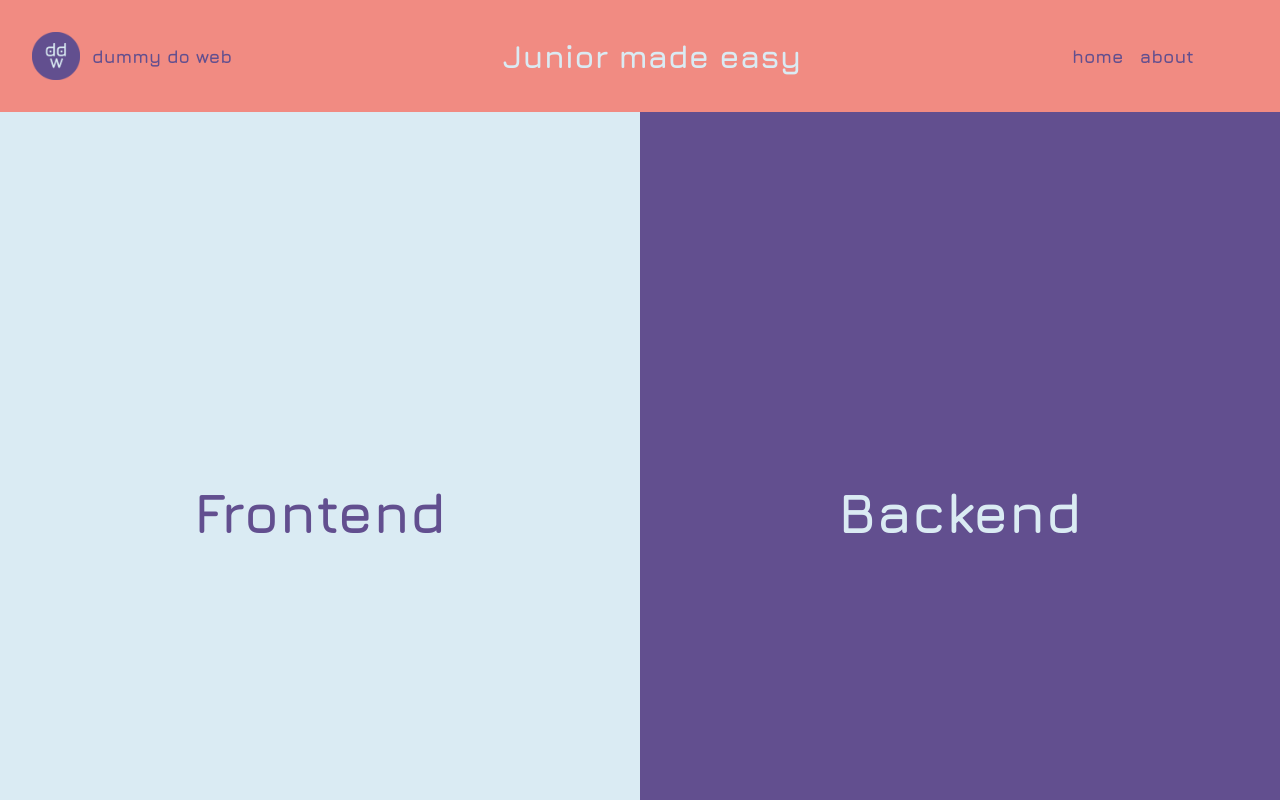
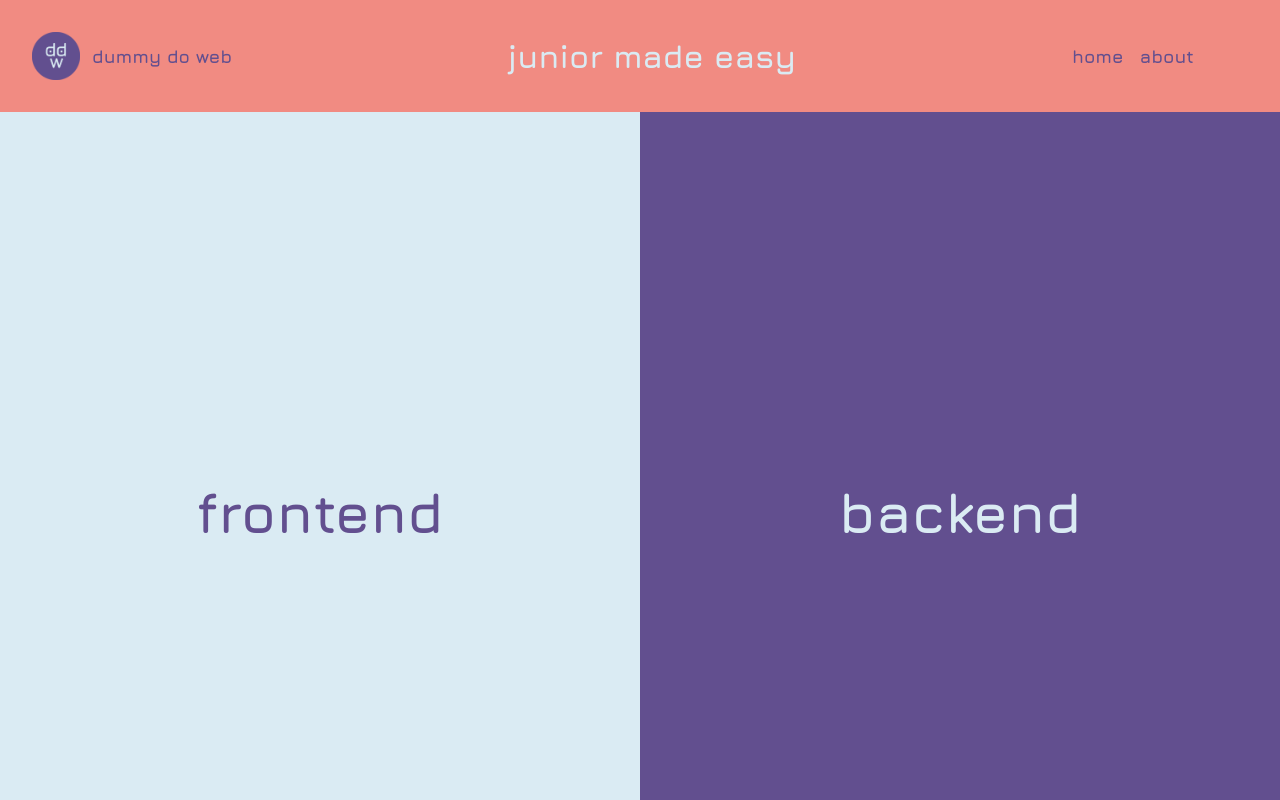
Before and after one commit to mherrezu/dummy-do-web, a Vue app: page / in a window 1280 px wide. Shown: the top 800 px of the page. Built offline with nearby package versions, Linux system fonts and the light colour scheme.

Commit message:
texts, favicon and coming soon - changed

```diff
--- a/index.html
+++ b/index.html
@@ -2,7 +2,7 @@
 <html lang="en">
   <head>
     <meta charset="UTF-8">
-    <link rel="icon" href="/favicon.ico">
+    <link rel="icon" href="/favicon.png">
     <meta name="viewport" content="width=device-width, initial-scale=1.0">
     <title>Dummy do Web</title>
   </head>
--- a/src/components/CTA.vue
+++ b/src/components/CTA.vue
@@ -64,11 +64,11 @@ export default {
           this.disabled && this.color === "no-color",
 
         //Title buttons i.e. frontend in FrontendMain - backend in BackendMain - about
-        "text-primary-200 cursor-pointer":
+        "text-primary-200 text-bold cursor-pointer":
           this.color === "front-title-color" && !this.disabled,
-        "text-secondary-200 cursor-pointer":
+        "text-secondary-200 text-bold cursor-pointer":
           this.color === "back-title-color" && !this.disabled,
-        "text-secondary-100 cursor-pointer":
+        "text-secondary-100 text-bold cursor-pointer":
           this.color === "about-title-color" && !this.disabled,
 
         //FrontendMain option buttons
--- a/src/components/Header.vue
+++ b/src/components/Header.vue
@@ -10,7 +10,7 @@
           </div>
 
           <div class="hidden md:block">
-            <h2 class="text-secondary-200 text-xl">Junior made easy</h2>
+            <h2 class="text-secondary-200 text-xl">junior made easy</h2>
           </div>
 
           <!-- Links -->
--- a/src/components/HomeMain.vue
+++ b/src/components/HomeMain.vue
@@ -1,10 +1,10 @@
 <template>
     <div v-if="!showFrontend && !showBackend" class="flex flex-col sm:flex-row h-screen w-full">
       <div class="w-full sm:w-1/2 h-full flex justify-center items-center bg-secondary-200">
-          <CTA @onClick="handleShowSection('frontend')" size="4xl" color="frontend-home" transition="on" class="font-bold">Frontend</CTA>
+          <CTA @onClick="handleShowSection('frontend')" size="4xl" color="frontend-home" transition="on" class="font-bold">frontend</CTA>
       </div>
       <div class="w-full sm:w-1/2 h-full flex justify-center items-center bg-primary-200">
-          <CTA @onClick="handleShowSection('backend')" size="4xl" color="backend-home" transition="on" class="font-bold">Backend</CTA>
+          <CTA @onClick="handleShowSection('backend')" size="4xl" color="backend-home" transition="on" class="font-bold">backend</CTA>
       </div>
     </div>
     <section>
--- a/src/components/Loading.vue
+++ b/src/components/Loading.vue
@@ -1,10 +1,10 @@
 <template>
-  <div class="flex items-center justify-center min-h-screen bg-secondary-200 gap-20">
+  <div class="flex items-center justify-center min-h-screen bg-primary-200 gap-20">
     <div class="flex flex-col items-center">
       <a href="/">
-        <img src="/src/assets/img/Logo - Purple.png" alt="Logo" class="h-60 animate-bounce">
+        <img src="/src/assets/img/Logo - Blue.png" alt="Logo" class="h-60 animate-bounce">
       </a>
-      <p class="text-primary-200 text-2xl selection:select-none">Comming soon!</p>
+      <p class="text-secondary-200 text-2xl selection:select-none">coming soon!</p>
     </div>
   </div>
 </template>
```
Also changed, not shown: public/favicon.png (added), 1 other file (tests, documents, lock files or other folders).
